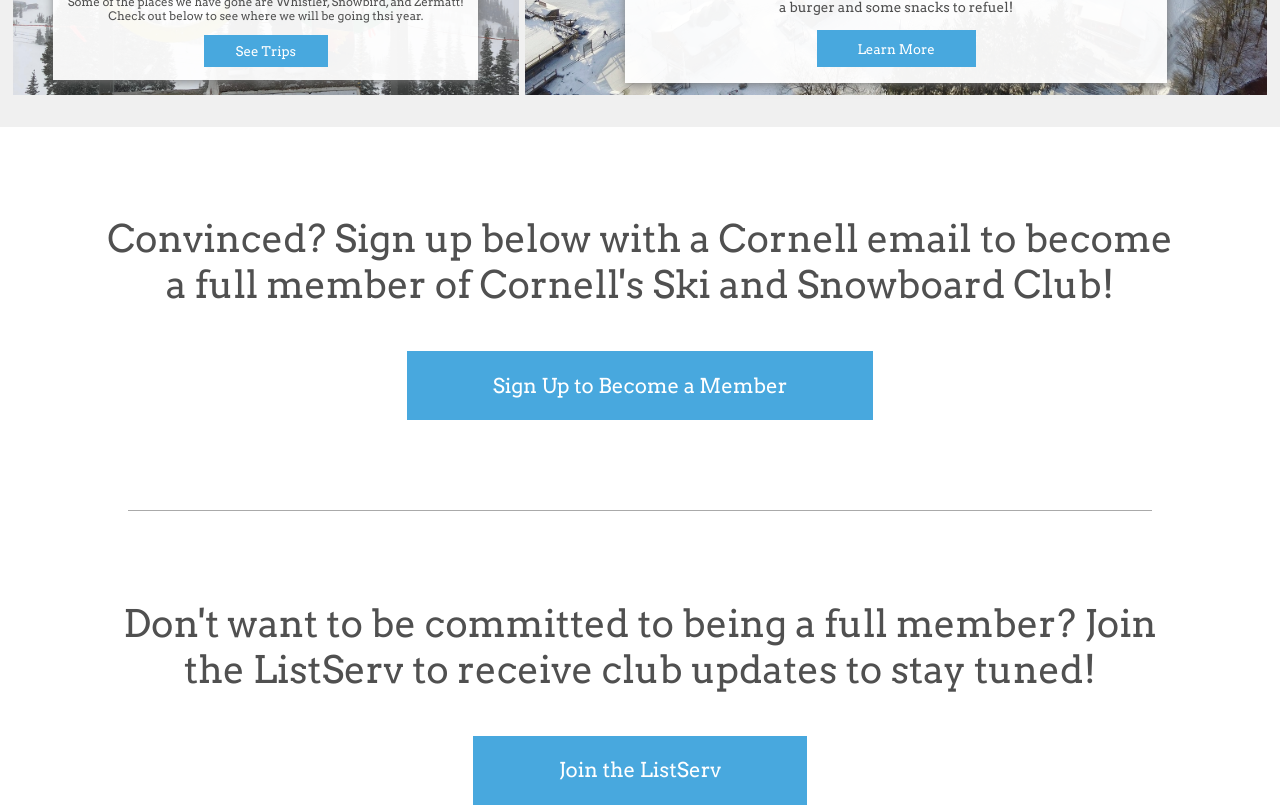
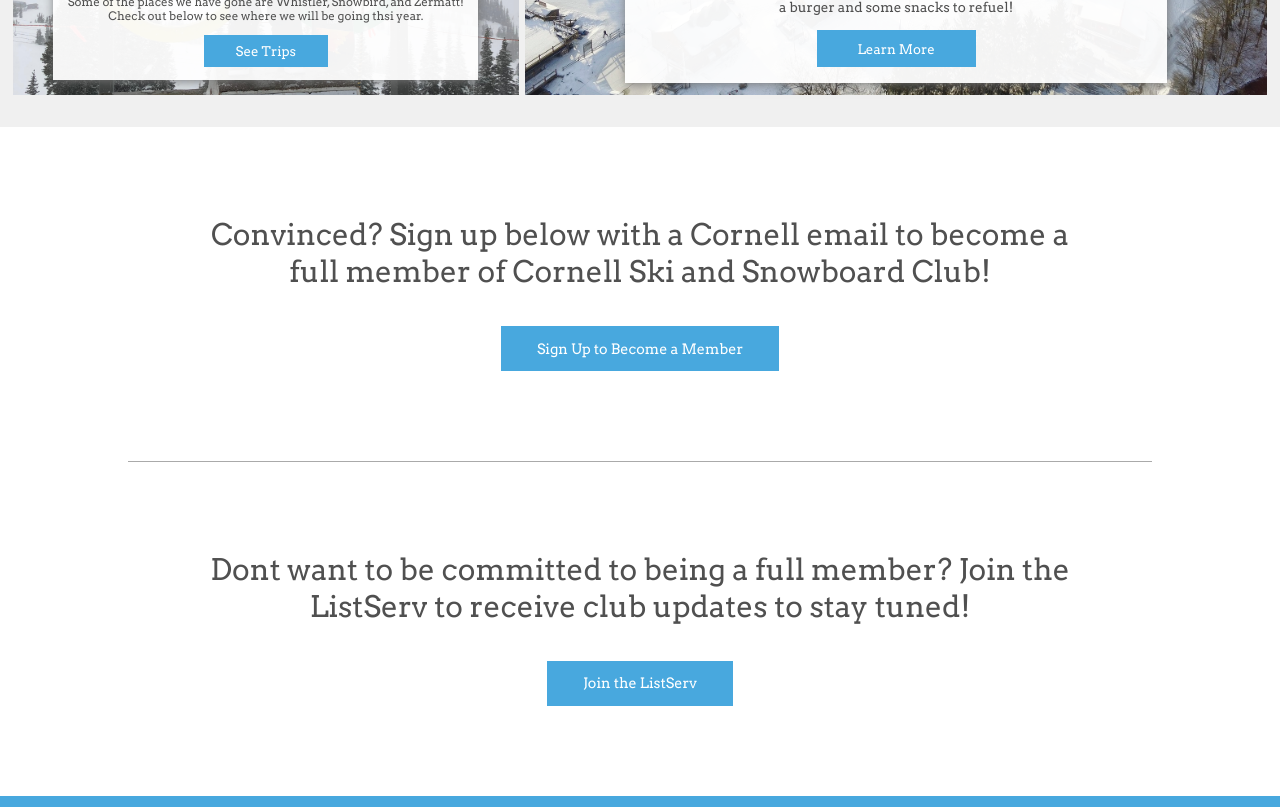
Before and after one commit to spd75/cssc-website, a React (Create React App) app: page / in a window 1280 px wide. Shown: the part 1860-2667 px from the top of the page. Built offline with nearby package versions, Linux system fonts and the light colour scheme; a web font is replaced by a local one.

Commit message:
Update codebase of recent changes

```diff
--- a/src/components/elemental-comps/StanButton.tsx
+++ b/src/components/elemental-comps/StanButton.tsx
@@ -17,6 +17,7 @@
     title: string;
     onClick: () => void;
     textSize: number;
+    padding?: string;
 };
 
 export default class StanButton extends Hoverable<StanButtonProps> {
@@ -36,7 +37,7 @@
             backgroundColor: !st.hovering ? BUTTON_PRIM_COL : BUTTON_HOVER_COL,
             width: BUTTON_WIDTH,
             height: BUTTON_HEIGHT,
-            padding: BUTTON_PADDING,
+            padding: this.props.padding || BUTTON_PADDING,
             border: 'none',
             cursor: st.cursor
         };
--- a/src/components/join-section-home/Join.tsx
+++ b/src/components/join-section-home/Join.tsx
@@ -1,34 +1,44 @@
+import * as Universal from '../../universal';
 import React from 'react';
-import TextButton from './TextButton';
+import TextButton, { TextButtonProps } from './TextButton';
 
-type JoinProps = {};
+const DIVIDER_HEIGHT = '1px';
+const DIVIDER_WIDTH = '80%';
+const DIVIDER_MARGIN = 'auto';
+const DIVIDER_BG_COL = '#AAA';
+
+const InvalidDataError = new Error('Info box props or image paths does not have correct length.');
+InvalidDataError.name = 'Invalid Data Error';
+
+type JoinProps = {
+    data: TextButtonProps[];
+};
 
 export default class Join extends React.Component<JoinProps, any> {
     props: JoinProps;
 
     constructor(props: JoinProps) {
         super(props);
+        Universal.validateLength(props.data, 2, 'Data', 'Join');
         this.props = props;
     }
 
     dividerSection = () => ({
-        height: '1px',
-        width: '80%',
-        margin: 'auto',
-        backgroundColor: '#AAA'
+        height: DIVIDER_HEIGHT,
+        width: DIVIDER_WIDTH,
+        margin: DIVIDER_MARGIN,
+        backgroundColor: DIVIDER_BG_COL
     });
 
     render = () => {
         return (
             <div>
-                <TextButton buttonTitle="Sign Up to Become a Member">
-                    Convinced? Sign up below with a Cornell email to become a full member of
-                    Cornell's Ski and Snowboard Club!
+                <TextButton buttonTitle={this.props.data[0].buttonTitle}>
+                    {this.props.data[0].children}
                 </TextButton>
                 <div style={this.dividerSection()} />
-                <TextButton buttonTitle="Join the ListServ">
-                    Don't want to be committed to being a full member? Join the ListServ to receive
-                    club updates to stay tuned!
+                <TextButton buttonTitle={this.props.data[1].buttonTitle}>
+                    {this.props.data[1].children}
                 </TextButton>
             </div>
         );
--- a/src/components/join-section-home/TextButton.tsx
+++ b/src/components/join-section-home/TextButton.tsx
@@ -3,7 +3,15 @@
 import ResponsiveText from '../elemental-comps/ResponsiveText';
 import StanButton from '../elemental-comps/StanButton';
 
-type TextButtonProps = {
+const CONTAIN_PADD = '7% 15%';
+
+const TEXT_SIZE = 58;
+const TEXT_PADD = '0 0 4% 0';
+
+const BUTTON_TEXT_SIZE = 28;
+const BUTTON_PADD = '1.5% 4%';
+
+export type TextButtonProps = {
     children: string;
     buttonTitle: string;
 };
@@ -20,19 +28,20 @@
         ...CommonStyles.FlexCC,
         flexDirection: 'column' as 'column',
         textAlign: 'center' as 'center',
-        padding: '7% 8%'
+        padding: CONTAIN_PADD
     });
 
     render = () => {
         return (
             <div style={this.containerStyle()}>
-                <ResponsiveText size={74} padding="0 0 4% 0">
+                <ResponsiveText size={TEXT_SIZE} padding={TEXT_PADD}>
                     {this.props.children}
                 </ResponsiveText>
                 <StanButton
                     title={this.props.buttonTitle}
                     onClick={() => console.log('hi')}
-                    textSize={40}
+                    textSize={BUTTON_TEXT_SIZE}
+                    padding={BUTTON_PADD}
                 />
             </div>
         );
--- a/src/components/why-section-home/InfoBox.tsx
+++ b/src/components/why-section-home/InfoBox.tsx
@@ -4,7 +4,6 @@
 import ResponsiveText from '../elemental-comps/ResponsiveText';
 import StanButton from '../elemental-comps/StanButton';
 
-const CONTAIN_DEFAULT_WIDTH = '50%';
 const CONTAIN_PADD = '3%';
 const CONTAIN_BOX_SHADOW = '1px 1px 10px #777';
 
--- a/src/components/why-section-home/Why.tsx
+++ b/src/components/why-section-home/Why.tsx
@@ -1,4 +1,5 @@
 import * as CommonStyles from '../styles/common-styles';
+import * as Universal from '../../universal';
 import ContainImage from './ContainImage';
 import { InfoBoxProps } from './InfoBox';
 import React from 'react';
@@ -19,9 +20,6 @@
 const SECOND_CI_PADD = '30% 8% 3% 8%';
 const THIRD_CI_PADD = '33% 8% 0 8%';
 
-const InvalidDataError = new Error('Info box props or image paths does not have correct length.');
-InvalidDataError.name = 'Invalid Data Error';
-
 type WhyProps = {
     data: InfoBoxProps[];
     imgPaths: string[];
@@ -33,9 +31,8 @@
     constructor(props: WhyProps) {
         super(props);
 
-        if (props.data.length !== 3 || props.imgPaths.length !== 3) {
-            throw InvalidDataError;
-        }
+        Universal.validateLength(props.data, 3, 'Data', 'Why');
+        Universal.validateLength(props.imgPaths, 3, 'imgPaths', 'Why');
         this.props = props;
     }
 
--- a/src/index.tsx
+++ b/src/index.tsx
@@ -40,24 +40,21 @@
         month: 'June',
         day: '10',
         imgPath: Dummy,
-        text:
-            'Every year we dedicate a week in September to our JOs. JO week consists of multiple bonding events where our exec board can really get to know the club’s JOs.'
+        text: 'Every year we dedicate a week in September to our JOs. JO week consists of multiple bonding events where our exec board can really get to know the club’s JOs.'
     },
     {
         title: 'Start of JO week',
         month: 'June',
         day: '10',
         imgPath: Dummy,
-        text:
-            'Every year we dedicate a week in September to our JOs. JO week consists of multiple bonding events where our exec board can really get to know the club’s JOs.'
+        text: 'Every year we dedicate a week in September to our JOs. JO week consists of multiple bonding events where our exec board can really get to know the club’s JOs.'
     },
     {
         title: 'Start of JO week',
         month: 'June',
         day: '10',
         imgPath: Dummy,
-        text:
-            'Every year we dedicate a week in September to our JOs. JO week consists of multiple bonding events where our exec board can really get to know the club’s JOs.'
+        text: 'Every year we dedicate a week in September to our JOs. JO week consists of multiple bonding events where our exec board can really get to know the club’s JOs.'
     }
 ];
 
@@ -88,13 +85,26 @@
     }
 ];
 
+const joinData = [
+    {
+        children:
+            'Convinced? Sign up below with a Cornell email to become a full member of Cornell Ski and Snowboard Club!',
+        buttonTitle: 'Sign Up to Become a Member'
+    },
+    {
+        children:
+            'Dont want to be committed to being a full member? Join the ListServ to receive club updates to stay tuned!',
+        buttonTitle: 'Join the ListServ'
+    }
+];
+
 ReactDOM.render(
     <React.StrictMode>
         <Header path={[Hero1, Hero2, Hero3, Hero4]} />
         <Betski />
         <Events>{eventData}</Events>
         <Why data={whyData} imgPaths={[Why1, Why2, Why3]} />
-        <Join />
+        <Join data={joinData} />
         <Footer />
     </React.StrictMode>,
     document.getElementById('root')
--- a/src/universal.ts
+++ b/src/universal.ts
@@ -5,3 +5,13 @@
 export const MAIN_FONT = 'ARVO';
 export const MAX_CONTENT = 'max-content';
 export const FOOTER_TEXT = '©2021 Cornell Ski and Snowboard Club';
+
+export const validateLength = (arr: any[], expectedLength: number, cause: string, comp: String) => {
+    if (arr.length !== expectedLength) {
+        const InvalidDataError = new Error(
+            `${cause} for ${comp} component does not have correct length.`
+        );
+        InvalidDataError.name = `Invalid Data Error -- Occured in ${comp}`;
+        throw InvalidDataError;
+    }
+};
```
